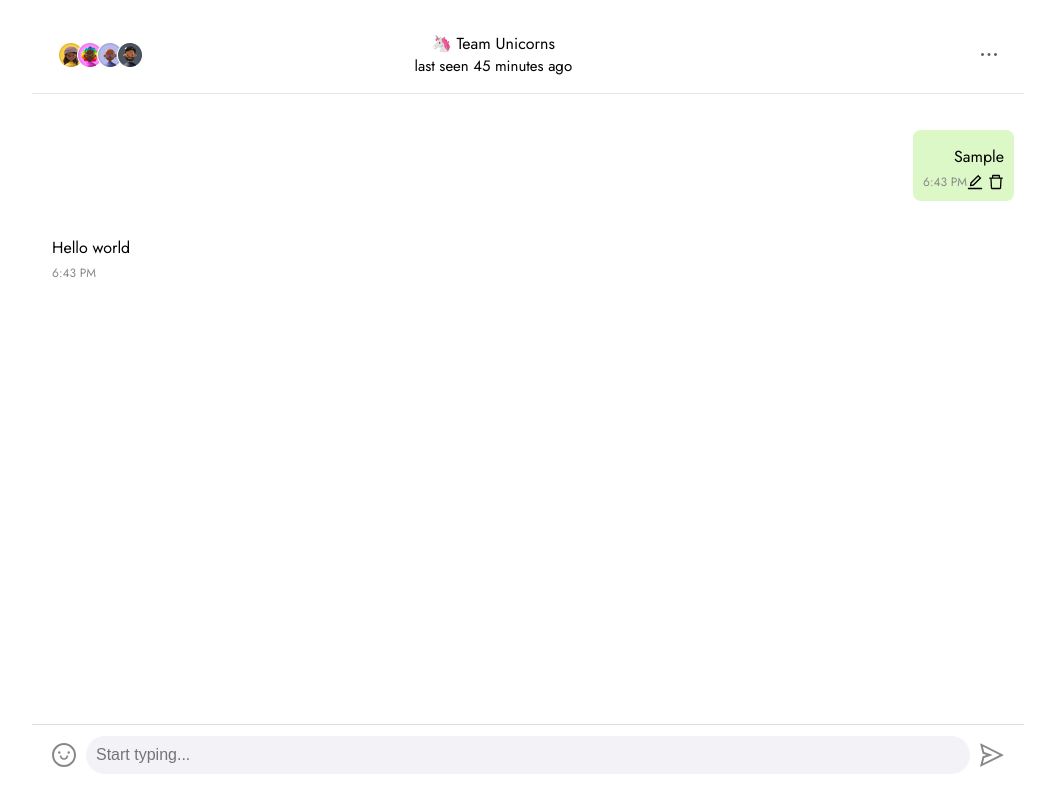
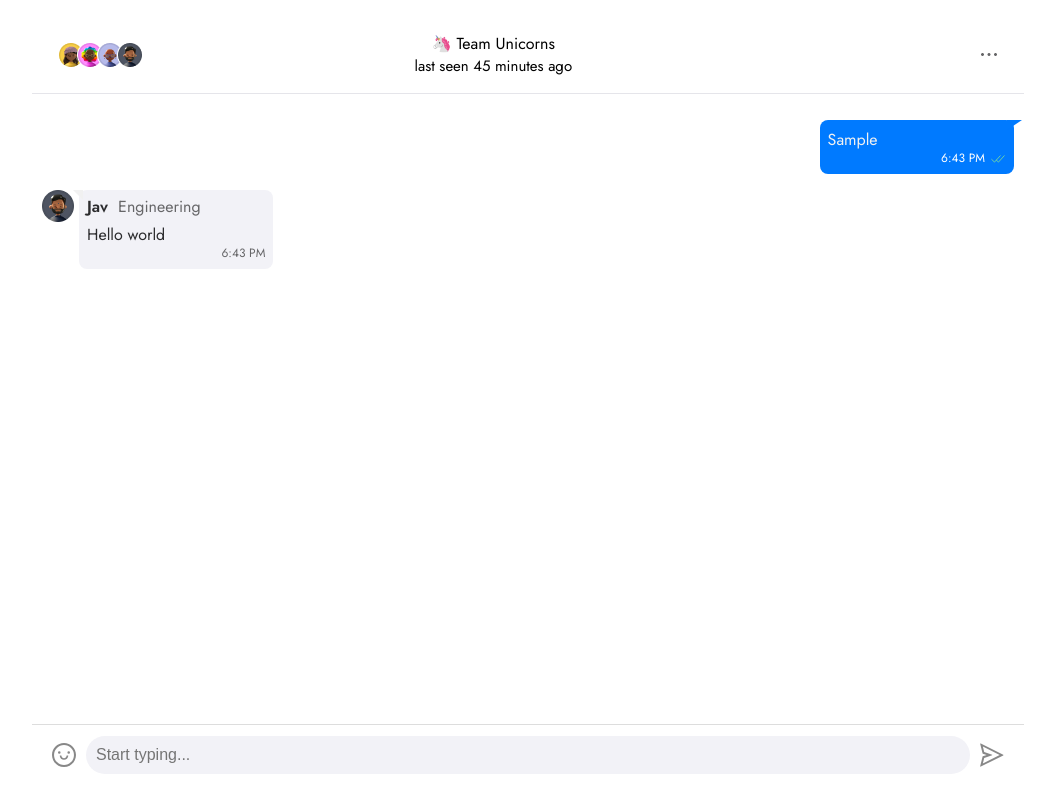
Before and after one commit to Pavl0ffN94/test-telekom_service, a Next.js app: page / in a window 1280 px wide. Both pictures are taken after typing "Sample" into the empty fields and a click on the button 1104 px from the left and 754 px from the top of the page. Shown: the whole page, without its empty margins (112-1167 px from the left). Built offline with nearby package versions, Linux system fonts and the light colour scheme.

Commit message:
add message box style + correct logic edit message

```diff
--- a/app/components/messageBox/index.tsx
+++ b/app/components/messageBox/index.tsx
@@ -1,11 +1,14 @@
 'use client';
 
-import React, {useState} from 'react';
-import {EditOutlined, DeleteOutlined, CheckOutlined} from '@ant-design/icons';
+import React, { useState } from 'react';
+import { EditOutlined, DeleteOutlined, CheckOutlined } from '@ant-design/icons';
 
 import useMessageStore from '@/store';
 import styles from './style.module.css';
 import dayjs from 'dayjs';
+import Image from 'next/image';
+import avatarBot from '@/assets/image/avatarBot.png';
+import dobleCheck from '@/assets/image/dobleCheck.svg';
 
 interface IMessageBox {
   message: string;
@@ -13,14 +16,14 @@ interface IMessageBox {
   isMine: boolean;
 }
 
-export const MessageBox: React.FC<IMessageBox> = ({message, timestamp, isMine}) => {
+export const MessageBox: React.FC<IMessageBox> = ({ message, timestamp, isMine }) => {
   const [isEditing, setIsEditing] = useState(false);
   const [editedMessage, setEditedMessage] = useState(message);
-  const editMessage = useMessageStore(state => state.editMessage);
-  const deleteMessage = useMessageStore(state => state.deleteMessage);
+  const editMessage = useMessageStore((state) => state.editMessage);
+  const deleteMessage = useMessageStore((state) => state.deleteMessage);
 
   const handleEdit = () => {
-    if (isEditing) {
+    if (isEditing && isMine) {
       editMessage(timestamp, editedMessage);
     }
     setIsEditing(!isEditing);
@@ -34,19 +37,36 @@ export const MessageBox: React.FC<IMessageBox> = ({message, timestamp, isMine})
 
   return (
     <div className={`${styles.message} ${isMine ? styles.mine : styles.their}`}>
+      {!isMine && (
+        <div className={styles.avatar}>
+          <Image src={avatarBot} alt='avatar bot' width={32} height={32} />
+        </div>
+      )}
       <div className={`${styles.text} ${isMine ? styles.mineText : styles.theirText}`}>
+        <div className={`${isMine ? styles.triangleRight : styles.triangleLeft}`}></div>
         {isEditing ? (
           <input
             type='text'
             value={editedMessage}
-            onChange={e => setEditedMessage(e.target.value)}
+            onChange={(e) => setEditedMessage(e.target.value)}
             className={styles.editInput}
           />
         ) : (
-          <div className={styles.messageContent}>{message}</div>
+          <>
+          <div className={styles.botInfo}>
+            <span className={styles.botName}>Jav</span>
+            <span className={styles.botPos}>Engineering</span>
+          </div>
+            <div className={styles.messageContent}>{message}</div>
+          </>
         )}
         <div className={styles.messageInfo}>
-          <div className={styles.timestamp}>{formattedTime}</div>
+          <div className={styles.timestamp}>
+            {formattedTime}
+            <div className={styles.checkMsg}>
+              <Image width={16} height={8} src={dobleCheck} alt='dobleCheck' />
+            </div>
+          </div>
           {isMine && (
             <div className={styles.actions}>
               <EditOutlined className={styles.icon} onClick={handleEdit} />
--- a/app/components/messageBox/style.module.css
+++ b/app/components/messageBox/style.module.css
@@ -1,10 +1,12 @@
 .message {
   position: relative;
-  margin: 10px 0;
+  display: flex;
+  align-items: flex-start;
 }
 
 .mine {
   text-align: right;
+  justify-content: flex-end;
 }
 
 .their {
@@ -13,38 +15,101 @@
 
 .text {
   display: inline-block;
-  padding: 10px;
+  padding:  0.5rem;
   border-radius: 8px;
+  position: relative;
+  min-width: 20%;
+  max-width: 60%;
 }
 
 .mineText {
-  background-color: #dcf8c6;
+  background-color: #007AFF;
+  color: #f1f1f1;
+
+  .timestamp{
+    color:#FFFFFF ;
+  }
+  .checkMsg{
+    color: #81E299;
+    display: flex;
+    align-items: center;
+    justify-content: flex-end;
+  }
+    .icon{
+      font-size: 9px;
+    }
+
+    .botInfo{
+      display: none;
+    }
+
+}
+
+.botInfo{
+  width: 100%;
+  display: flex;
+  flex-direction: row;
+  align-items: center;
+  gap: 10px;
+  margin-bottom: 7px;
+
+  .botName{
+    font-style: 14px;
+    font-weight: 600;
+    line-height: 18px;
+    color: #2C2C2E;
+  }
+  .botPos{
+    font-style: 12px;
+    font-weight: 400;
+    line-height: 14px;
+    color: #666668;
+  }
 }
 
 .theirText {
-  background-color: #ffffff;
+  background-color: #F2F2F7;
+  color: #2C2C2E;
+
+  .checkMsg{
+    display: none;
+  }
+}
+
+
+.avatar {
+  margin-right: 5px;
 }
 
 .messageContent {
-  margin: 5px 0;
+  text-align: start;
 }
 
 .messageInfo {
   display: flex;
-  justify-content: space-between;
+  justify-content: flex-end;
   align-items: center;
 }
 
 .timestamp {
   font-size: 12px;
-  color: #888;
-}
-
-.actions {
+  color: #666668;
+  font-weight: 400;
+  line-height: 15px;
   display: flex;
   gap: 5px;
 }
 
+.actions {
+  display: none;
+  position: absolute;
+  right: 78%;
+  color: #000;
+  bottom: 5px;
+}
+.actions .icon {
+  font-size: 11px;
+}
 .icon {
   cursor: pointer;
   font-size: 16px;
@@ -57,3 +122,32 @@
   border: 1px solid #ddd;
   border-radius: 4px;
 }
+
+.message:hover .actions,
+.message:focus-within .actions {
+  display: flex;
+  gap: 5px;
+}
+
+
+.triangleRight {
+    position: absolute;
+    right: -8px;
+    top: 0px;
+    width: 0;
+    height: 0;
+    border-left: 15px solid #007AFF;
+    border-top: 0px solid transparent;
+    border-bottom: 10px solid transparent;
+  }
+
+.triangleLeft {
+    position: absolute;
+    left: -6px;
+    top: 0px;
+    width: 0;
+    height: 0;
+    border-right: 10px solid #f1f1f1;
+    border-top: 0px solid transparent;
+    border-bottom: 10px solid transparent;
+}
--- a/app/components/messageList/style.module.css
+++ b/app/components/messageList/style.module.css
@@ -2,6 +2,7 @@
     padding: 10px;
     overflow-y: auto;
     display: flex;
+    gap: 1rem;
     flex-direction: column;
   }
 
--- a/store.ts
+++ b/store.ts
@@ -1,5 +1,5 @@
-import {create} from 'zustand';
-import {persist} from 'zustand/middleware';
+import { create } from 'zustand';
+import { persist } from 'zustand/middleware';
 
 interface Message {
   message: string;
@@ -16,22 +16,25 @@ interface MessageStore {
 
 const useMessageStore = create<MessageStore>()(
   persist(
-    set => ({
+    (set) => ({
       messages: [],
-      addMessage: message => set(state => ({messages: [...state.messages, message]})),
+      addMessage: (message) =>
+        set((state) => ({ messages: [...state.messages, message] })),
       editMessage: (timestamp, newMessage) =>
-        set(state => ({
-          messages: state.messages.map(msg =>
-            msg.timestamp === timestamp ? {...msg, message: newMessage} : msg,
+        set((state) => ({
+          messages: state.messages.map((msg) =>
+            msg.timestamp === timestamp && msg.isMine
+              ? { ...msg, message: newMessage }
+              : msg,
           ),
         })),
-      deleteMessage: timestamp =>
-        set(state => ({
-          messages: state.messages.filter(msg => msg.timestamp !== timestamp),
+      deleteMessage: (timestamp) =>
+        set((state) => ({
+          messages: state.messages.filter((msg) => msg.timestamp !== timestamp),
         })),
     }),
     {
-      name: 'message-storage', // имя ключа в localStorage
+      name: 'message-storage',
     },
   ),
 );
```
Also changed, not shown: assets/image/avatarBot.png (added), assets/image/dobleCheck.svg (added), package.json (line endings or trailing spaces).
